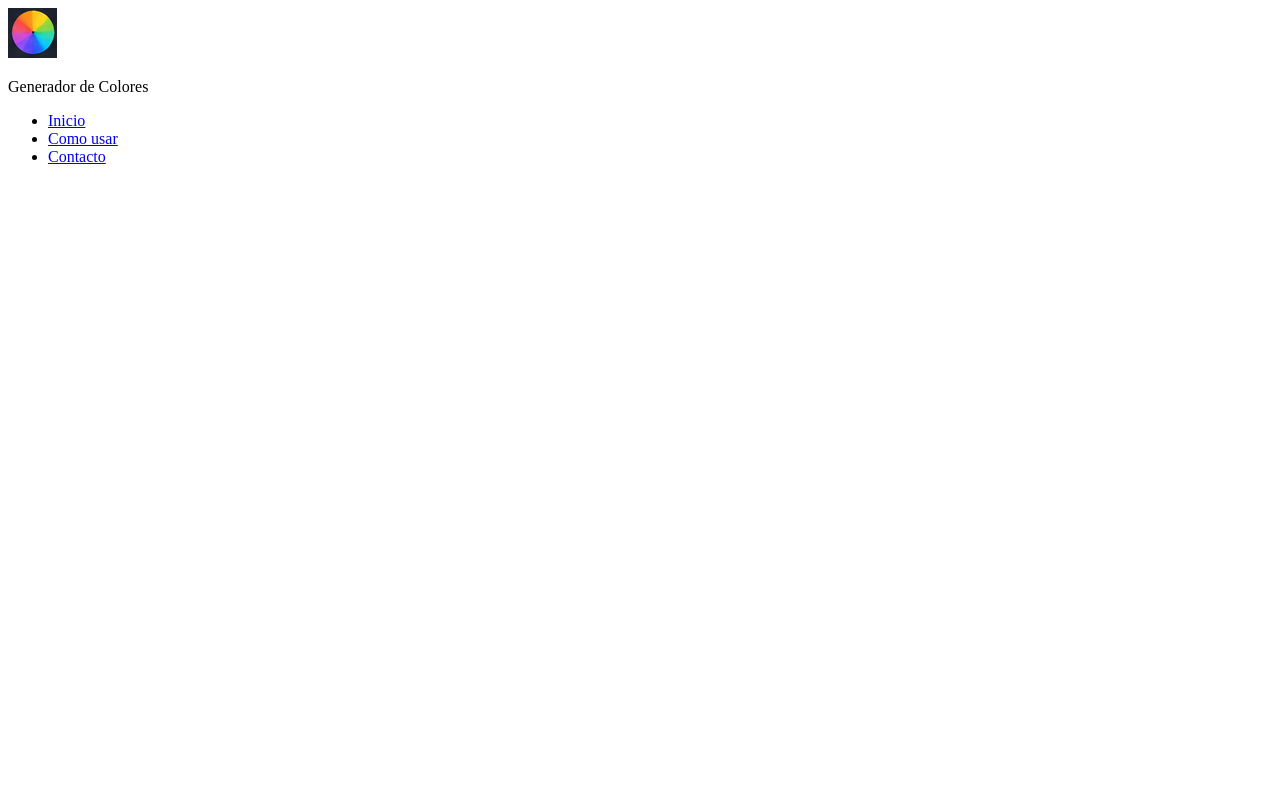
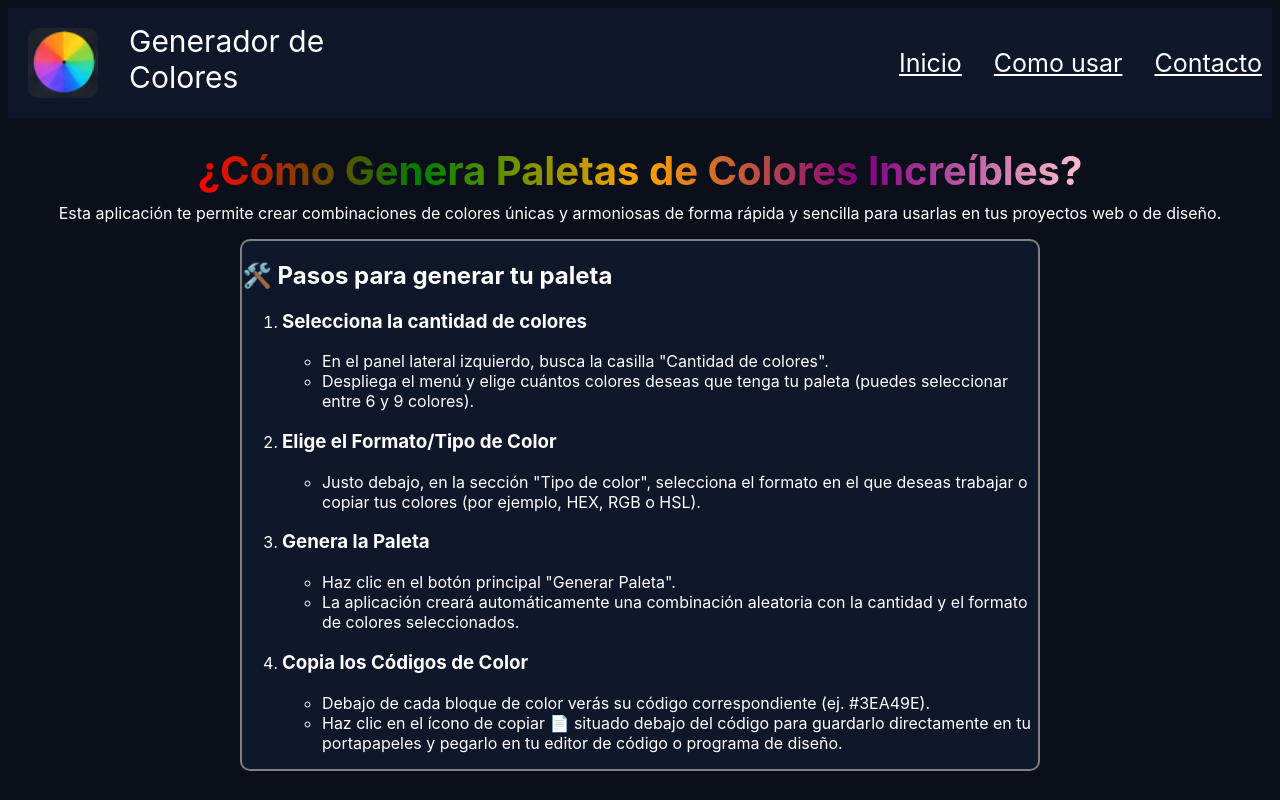
Before and after one commit to andy202ochoa/ProyectoM1-AndyOchoa, a plain HTML site: page como_usar.html in a window 1280 px wide. Drawn offline with Linux system fonts and the light colour scheme.

Commit message:
Agrege una breve descripcion del modo de uso de la aplicación

```diff
--- a/como_usar.css
+++ b/como_usar.css
@@ -0,0 +1,119 @@
+*{
+
+    box-sizing: border-box;
+
+
+}
+body{
+
+    background-color: #0B0F1A;
+
+}
+:root {
+
+    /*colores bloques*/
+
+    --color-bloques: #0F172A;
+    --color-bloques2: #232835;
+
+     /* Letras */
+
+    --color-texto: hsl(0, 0%, 100%);
+    --color-texto2: hsl(0, 2%, 62%);
+    --fuente:'Inter', sans-serif;
+
+}
+/*Encabezado----------------------------------------------------------------*/
+
+header{
+    display: flex;
+    background-color: var(--color-bloques);
+    align-items: center;
+    justify-content: space-between;
+    width: 100%;
+
+
+}
+.logo{
+    display: flex;
+    gap: 0.5rem;
+}
+
+.logo img{
+
+    height: 70px;
+    width: 70px;
+    margin: 20px;
+    border-radius: 10px;
+
+}
+.titulo1{
+    color: var(--color-texto);
+    font-size: 30px;
+    margin-top: 15px;
+    margin-bottom: 15px;
+    margin-left: 3px;
+}
+
+.titulo1 p{
+    width: 250px;
+    margin: auto;
+    font-family: var(--fuente);
+
+}
+
+.Navegacion {
+    display: flex;
+    list-style: none;
+    margin: 10px;
+    padding: 0;
+    gap: 2rem;
+
+}
+.Navegacion a{
+    color: var(--color-texto);
+    font-size: 25px;
+    font-family: var(--fuente);
+
+}
+
+main{
+    display: grid;
+    grid-template-columns: 1fr;
+    justify-items: center;
+    align-items: center;
+}
+.Manual{
+
+    text-align: left;
+    width: 100%;
+    max-width: 800px;
+    margin: 0 auto;
+    background-color: var(--color-bloques);
+    border: 2px solid grey;
+    border-radius: 10px;
+}
+
+
+
+.titulo2{
+    display: grid;
+    place-items: center;
+    font-family: var(--fuente);
+    color: var(--color-texto);
+    padding: 1px;
+
+}
+.titulo2 h1{
+    font-size: 40px;
+    background: linear-gradient(to right, red, green, orange, purple, pink);
+    background-clip: text;
+    -webkit-background-clip: text;
+    color: transparent;
+    margin-bottom: 0.5rem;
+
+}
+.titulo2 p{
+    margin-top: 0;
+
+}
--- a/como_usar.html
+++ b/como_usar.html
@@ -19,13 +19,54 @@
             </div>
 
             <ul class="Navegacion">
-                    <li><a href=" ">Inicio</a></li>
+                    <li><a href="index.html">Inicio</a></li>
                     <li><a href=" ">Como usar</a></li>
                     <li><a href="https://mail.google.com/mail/?view=cm&fs=1&to=andy202ochoa@gmail.com" target="_blank" >Contacto</a></li>
             </ul>
 
 
         </header>
+        <main>
+            <div class="titulo2">
+                <h1>¿Cómo Genera Paletas de Colores Increíbles?</h1>
+                <p>Esta aplicación te permite crear combinaciones de colores únicas y armoniosas de forma rápida y sencilla para usarlas en tus proyectos web o de diseño.</p>
+            <Article class="Manual">
+                <h2>🛠️ Pasos para generar tu paleta</h2>
+                <ol>
+                    <li><h3>Selecciona la cantidad de colores</h3>
+                        <ul>
+                            <li>En el panel lateral izquierdo, busca la casilla "Cantidad de colores".</li>
+                            <li>Despliega el menú y elige cuántos colores deseas que tenga tu paleta (puedes seleccionar entre 6 y 9 colores).</li>
+                        </ul>
+
+                    </li>
+                    <li><h3>Elige el Formato/Tipo de Color</h3>
+                        <ul>
+                            <li>Justo debajo, en la sección "Tipo de color", selecciona el formato en el que deseas trabajar o copiar tus colores (por ejemplo, HEX, RGB o HSL).</li>
+
+                        </ul>
+
+                    </li>
+                    <li><h3>Genera la Paleta</h3>
+                        <ul>
+                            <li>Haz clic en el botón principal "Generar Paleta".</li>
+                            <li>La aplicación creará automáticamente una combinación aleatoria con la cantidad y el formato de colores seleccionados.</li>
+                        </ul>
+
+                    </li>
+                    <li><h3>Copia los Códigos de Color</h3>
+                        <ul>
+                            <li>Debajo de cada bloque de color verás su código correspondiente (ej. #3EA49E).</li>
+                            <li>Haz clic en el ícono de copiar 📄 situado debajo del código para guardarlo directamente en tu portapapeles y pegarlo en tu editor de código o programa de diseño.</li>
+                        </ul>
+
+                    </li>
+
+                </ol>
+
+
+            </Article>
+        </main>
 
     </body>
 </html>
```
Also changed, not shown: index.html (+1 -1 lines).
